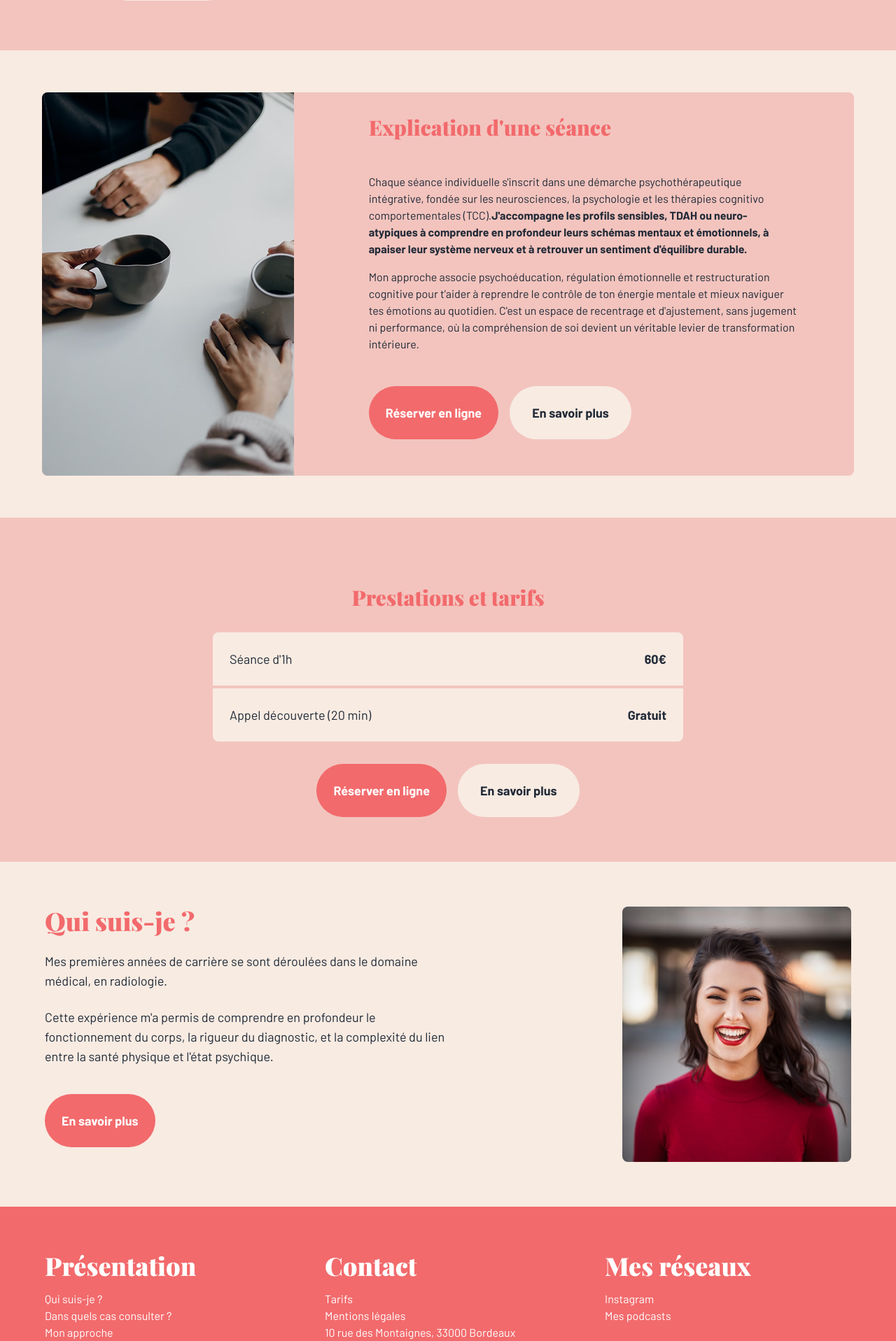
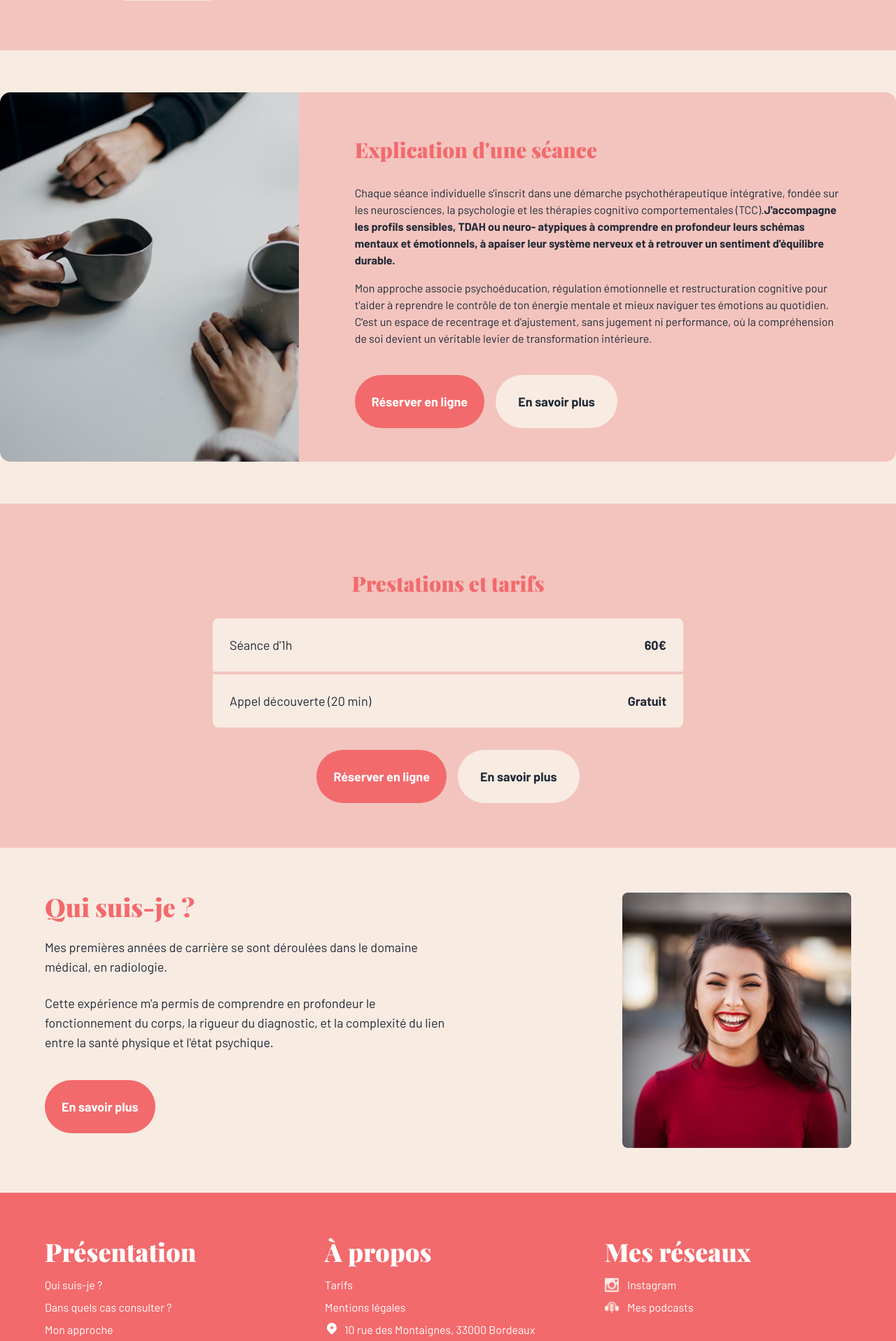
Before and after one commit to nicochnz/Elody_Psy, a Next.js app in the folder elody_psy/: page / in a window 1280 px wide. Shown: the part 644-2561 px from the top of the page at 70% size. Built offline with nearby package versions, Linux system fonts and the light colour scheme.

Commit message:
fix: responsive and added icons for social media

```diff
--- a/elody_psy/app/components/footer.tsx
+++ b/elody_psy/app/components/footer.tsx
@@ -1,28 +1,59 @@
+import Image from "next/image";
+
 export default function Footer() {
   return (
     <footer className="bg-secondary w-full py-16">
-      <div className="max-w-7xl mx-auto px-16 flex items-start gap-12">
-        <div className="flex flex-col gap-4 flex-1">
-          <h3 className="text-4xl font-black text-white">Présentation</h3>
-          <ul className=" font-barlow text-white">
+      <div className="max-w-7xl mx-auto px-6 md:px-16 flex flex-col md:flex-row items-start gap-12 md:text-left">
+        <div className="flex flex-col gap-4 flex-1 w-full">
+          <h3 className="text-3xl md:text-4xl font-playfair font-black text-white">Présentation</h3>
+          <ul className="font-barlow text-white space-y-2">
             <li>Qui suis-je ?</li>
             <li>Dans quels cas consulter ?</li>
             <li>Mon approche</li>
           </ul>
         </div>
-        <div className="flex flex-col gap-4 flex-1">
-          <h3 className="text-4xl font-black text-white">Contact</h3>
-          <ul className="font-barlow text-white">
+        <div className="flex flex-col gap-4 flex-1 w-full">
+          <h3 className="text-3xl md:text-4xl font-playfair font-black text-white">À propos</h3>
+          <ul className="font-barlow text-white space-y-2">
             <li>Tarifs</li>
             <li>Mentions légales</li>
-            <li>10 rue des Montaignes, 33000 Bordeaux</li>
+            <li className="flex md:justify-start gap-2">
+              <svg
+                width="20"
+                height="20"
+                viewBox="0 0 20 20"
+                className="w-5 h-5 shrink-0 overflow-hidden"
+                fill="currentColor"
+              >
+                <path fillRule="evenodd" d="M5.05 4.05a7 7 0 119.9 9.9L10 18.9l-4.95-4.95a7 7 0 010-9.9zM10 11a2 2 0 100-4 2 2 0 000 4z" clipRule="evenodd" />
+              </svg>
+              10 rue des Montaignes, 33000 Bordeaux
+            </li>
           </ul>
         </div>
-        <div className="flex flex-col gap-4 flex-1">
-          <h3 className="text-4xl font-black text-white">Mes réseaux</h3>
-          <ul className="font-barlow text-white">
-            <li>Instagram</li>
-            <li>Mes podcasts</li>
+        <div className="flex flex-col gap-4 flex-1 w-full">
+          <h3 className="text-3xl md:text-4xl font-playfair font-black text-white">Mes réseaux</h3>
+          <ul className="font-barlow text-white space-y-2">
+            <li className="flex md:justify-start gap-2 items-center">
+              <Image
+                src="/insta.png"
+                alt="Instagram"
+                width={20}
+                height={20}
+                className="w-5 h-5 shrink-0 object-contain"
+              />
+              <span className="pl-1">Instagram</span>
+            </li>
+            <li className="flex md:justify-start gap-2 items-center">
+              <Image
+                src="/podcast.png"
+                alt="Mes podcasts"
+                width={20}
+                height={20}
+                className="w-5 h-5 shrink-0 object-contain"
+              />
+              <span className="pl-1">Mes podcasts</span>
+            </li>
           </ul>
         </div>
       </div>
--- a/elody_psy/app/components/header.tsx
+++ b/elody_psy/app/components/header.tsx
@@ -9,7 +9,7 @@ export default function Header() {
   const toggleMenu = () => setIsMenuOpen(!isMenuOpen);
 
   return (
-    <header className="sticky top-0 z-50 w-full transition-colors duration-300">
+    <header className="sticky top-0 z-50 w-full transition-colors duration-300 shadow-[0_4px_10px_rgba(0,0,0,0.1)]">
       <div className="flex justify-between items-center px-6 md:px-12 py-4 md:py-6 bg-primary md:bg-white-custom">
         <div className="flex items-center gap-3 md:gap-5">
           <figure className="relative w-12 h-12 md:w-16 md:h-16 rounded-full overflow-hidden flex items-center justify-center bg-white border border-primary/20 shadow-sm shrink-0">
--- a/elody_psy/app/pages/homepage/page.tsx
+++ b/elody_psy/app/pages/homepage/page.tsx
@@ -1,6 +1,7 @@
 'use client';
 import Image from "next/image";
-export default function Homepage () {
+
+export default function Homepage() {
   return (
     <main>
       <section className="bg-primary w-full h-auto md:h-[600px] py-8 md:py-0">
@@ -29,10 +30,12 @@ export default function Homepage () {
                 fonctionnement grâce aux neurosciences, à la psychologie et à la régulation émotionnelle.
               </p>
               <div className="flex flex-col gap-4 w-full items-center md:items-start">
-            <button className="bg-secondary text-white w-[202px] h-[62px] px-6 py-6 md:w-fit md:h-auto md:px-6 md:py-6 rounded-full font-barlow text-base md:text-lg font-bold hover:bg-secondary/90 transition-all whitespace-nowrap active:scale-95 cursor-pointer flex items-center justify-center">
+                <button className="bg-secondary text-white w-[202px] h-[62px] md:w-fit md:h-auto md:px-6 md:py-6 rounded-full font-barlow text-base md:text-lg font-bold hover:bg-secondary/90 transition-all whitespace-nowrap active:scale-95 cursor-pointer flex items-center justify-center">
                   Réserver en ligne
                 </button>
-          <button  className="bg-white-custom hover:bg-white-custom/80 text-black-custom w-[202px] h-[62px] px-6 py-6 md:w-fit md:h-auto md:px-6 md:py-6 rounded-full font-barlow text-base md:text-lg font-bold transition-all whitespace-nowrap active:scale-95 cursor-pointer flex items-center justify-center">Appel découverte</button>
+                <button className="bg-white-custom hover:bg-white-custom/80 text-black-custom w-[202px] h-[62px] md:w-fit md:h-auto md:px-6 md:py-6 rounded-full font-barlow text-base md:text-lg font-bold transition-all whitespace-nowrap active:scale-95 cursor-pointer flex items-center justify-center">
+                  Appel découverte
+                </button>
               </div>
             </div>
           </div>
@@ -47,39 +50,52 @@ export default function Homepage () {
           </div>
         </div>
       </section>
-      <div className="w-7xl mx-auto">
 
-      <section className="m-15 mx-15 bg-primary rounded-lg grid grid-cols-3">
-        <div className="relative col-span-1">
-        <Image src="/second_home.png" alt="Logo Elody" width={360} height={548} className="rounded-l-lg object-cover" />
+      <div className="max-w-7xl mx-auto w-full px-4 md:px-0">
+        <section className="mx-auto my-10 max-w-[330px] md:max-w-none md:my-15 bg-primary rounded-[15px] overflow-hidden grid grid-cols-1 md:grid-cols-3">
+          <div className="relative col-span-1 h-[193px] md:h-auto">
+            <Image
+              src="/second_home.png"
+              alt="Logo Elody"
+              fill
+              className="object-cover"
+            />
           </div>
-        <div className="flex flex-col gap-4 col-span-2 mx-auto px-20">
-        <h1 className="text-3xl font-black text-secondary py-8">
-          Explication d&apos;une séance</h1>
-          <p className="">Chaque séance individuelle s&apos;inscrit dans une démarche psychothérapeutique
+          <div className="flex flex-col gap-4 col-span-1 md:col-span-2 mx-auto px-6 md:px-20 py-8 md:py-12">
+            <h1 className="text-3xl font-black text-secondary md:py-4 text-center md:text-left">
+              Explication d&apos;une séance
+            </h1>
+            <p className="text-justify md:text-left">
+              Chaque séance individuelle s&apos;inscrit dans une démarche psychothérapeutique
               intégrative, fondée sur les neurosciences, la psychologie et les thérapies cognitivo
               comportementales (TCC).
               <span className="font-bold">J&apos;accompagne les profils sensibles, TDAH ou neuro-
               atypiques à comprendre en profondeur leurs schémas mentaux et émotionnels, à
               apaiser leur système nerveux et à retrouver un sentiment d&apos;équilibre durable.</span>
             </p>
-          <p className="">Mon approche associe psychoéducation, régulation émotionnelle et restructuration
+            <p className="text-justify md:text-left">
+              Mon approche associe psychoéducation, régulation émotionnelle et restructuration
               cognitive pour t&apos;aider à reprendre le contrôle de ton énergie mentale et mieux
               naviguer tes émotions au quotidien. C&apos;est un espace de recentrage et d&apos;ajustement,
               sans jugement ni performance, où la compréhension de soi devient un véritable
-          levier de transformation intérieure.</p>
-          <div className="flex gap-4 py-8">
-          <button className="bg-secondary text-white w-fit px-6 py-6 rounded-full font-barlow text-lg font-bold hover:bg-secondary/90 transition-all whitespace-nowrap active:scale-95 cursor-pointer">
+              levier de transformation intérieure.
+            </p>
+            <div className="flex flex-col items-center md:items-start md:flex-row gap-4 pt-6">
+              <button className="bg-secondary text-white w-[202px] h-[62px] md:w-fit md:h-auto md:px-6 md:py-6 rounded-full font-barlow text-base md:text-lg font-bold hover:bg-secondary/90 transition-all whitespace-nowrap active:scale-95 cursor-pointer flex items-center justify-center">
                 Réserver en ligne
               </button>
-          <button  className="bg-white-custom hover:bg-white-custom/80 text-black-custom w-fit px-8 py-6 rounded-full font-barlow text-lg font-bold transition-all whitespace-nowrap active:scale-95 cursor-pointer">En savoir plus</button>
+              <button className="bg-white-custom hover:bg-white-custom/80 text-black-custom w-[202px] h-[62px] md:w-fit md:h-auto md:px-8 md:py-6 rounded-full font-barlow text-base md:text-lg font-bold transition-all whitespace-nowrap active:scale-95 cursor-pointer flex items-center justify-center">
+                <span className="md:hidden">Appel découverte</span>
+                <span className="hidden md:inline">En savoir plus</span>
+              </button>
             </div>
           </div>
         </section>
       </div>
+
       <section className="bg-primary w-full py-16 mx-auto">
         <h1 className="text-3xl font-black text-secondary py-8 text-center">Prestations et tarifs</h1>
-        <div className="max-w-2xl mx-auto flex flex-col gap-1 mb-8">
+        <div className="max-w-2xl mx-auto flex flex-col gap-1 mb-8 px-4 md:px-0">
           <div className="bg-white-custom rounded-tl-lg rounded-tr-lg p-6 flex justify-between items-center">
             <span className="text-lg text-black-custom">Séance d&apos;1h</span>
             <span className="text-lg text-black-custom font-bold">60€</span>
@@ -89,30 +105,31 @@ export default function Homepage () {
             <span className="text-lg text-black-custom font-bold">Gratuit</span>
           </div>
         </div>
-        <div className="flex gap-4 justify-center">
-          <button className="bg-secondary text-white w-fit px-6 py-6 rounded-full font-barlow text-lg font-bold hover:bg-secondary/90 transition-all whitespace-nowrap active:scale-95 cursor-pointer">
+        <div className="flex flex-col md:flex-row gap-4 justify-center items-center px-4">
+          <button className="bg-secondary text-white w-[202px] h-[62px] md:w-fit md:h-auto md:px-6 md:py-6 rounded-full font-barlow text-base md:text-lg font-bold hover:bg-secondary/90 transition-all whitespace-nowrap active:scale-95 cursor-pointer flex items-center justify-center">
             Réserver en ligne
           </button>
-          <button className="bg-white-custom hover:bg-white-custom/80 text-black-custom w-fit px-8 py-6 rounded-full font-barlow text-lg font-bold transition-all whitespace-nowrap active:scale-95 cursor-pointer">
+          <button className="bg-white-custom hover:bg-white-custom/80 text-black-custom w-[202px] h-[62px] md:w-fit md:h-auto md:px-8 md:py-6 rounded-full font-barlow text-base md:text-lg font-bold transition-all whitespace-nowrap active:scale-95 cursor-pointer flex items-center justify-center">
             En savoir plus
           </button>
         </div>
       </section>
+
       <section className="bg-white-custom w-full py-16">
-        <div className="max-w-7xl mx-auto px-16 flex items-start gap-12">
-          <div className="flex flex-col gap-6 flex-1">
+        <div className="max-w-7xl mx-auto px-4 md:px-16 flex flex-col md:flex-row items-center md:items-start gap-12">
+          <div className="flex flex-col gap-6 flex-1 order-2 md:order-1 items-center md:items-start text-center md:text-left">
             <h1 className="text-4xl font-black text-secondary">Qui suis-je ?</h1>
-            <p className="text-lg text-black-custom max-w-xl">
+            <p className="text-lg text-black-custom max-w-xl text-justify md:text-left">
               Mes premières années de carrière se sont déroulées dans le domaine médical, en radiologie.
             </p>
-            <p className="text-lg text-black-custom max-w-xl">
+            <p className="text-lg text-black-custom max-w-xl text-justify md:text-left">
               Cette expérience m&apos;a permis de comprendre en profondeur le fonctionnement du corps, la rigueur du diagnostic, et la complexité du lien entre la santé physique et l&apos;état psychique.
             </p>
-            <button className="bg-secondary text-white w-fit px-6 py-6 rounded-full font-barlow text-lg font-bold hover:bg-secondary/90 transition-all whitespace-nowrap active:scale-95 cursor-pointer mt-4">
+            <button className="bg-secondary text-white w-[202px] h-[62px] md:w-fit md:h-auto md:px-6 md:py-6 rounded-full font-barlow text-base md:text-lg font-bold hover:bg-secondary/90 transition-all whitespace-nowrap active:scale-95 cursor-pointer flex items-center justify-center mt-4">
               En savoir plus
             </button>
           </div>
-          <div>
+          <div className="order-1 md:order-2 mb-8 md:mb-0">
             <Image
               src="/third_home.png"
               alt="Elody"
@@ -124,4 +141,5 @@ export default function Homepage () {
         </div>
       </section>
     </main>
-  )}
+  );
+}
```
Also changed, not shown: elody_psy/public/insta.png (added), elody_psy/public/podcast.png (added). Lines whose indentation alone changed are shown as unchanged.
